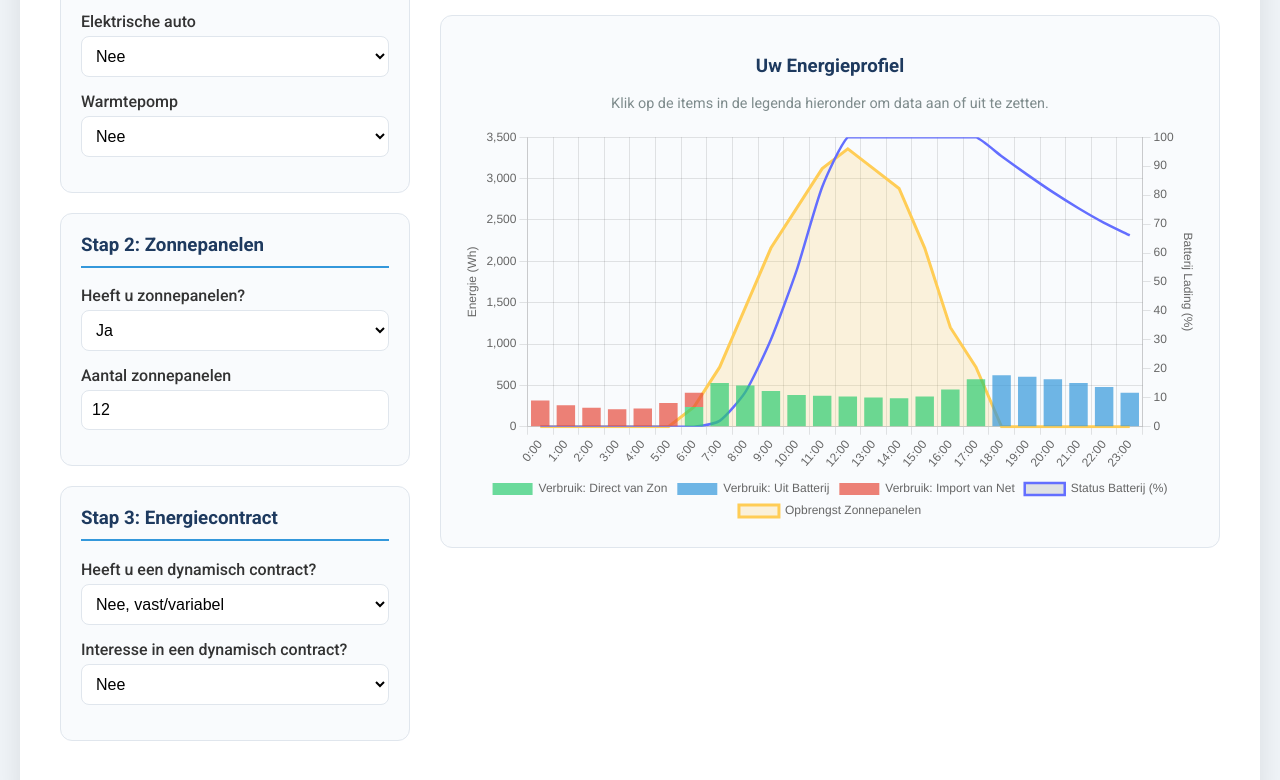
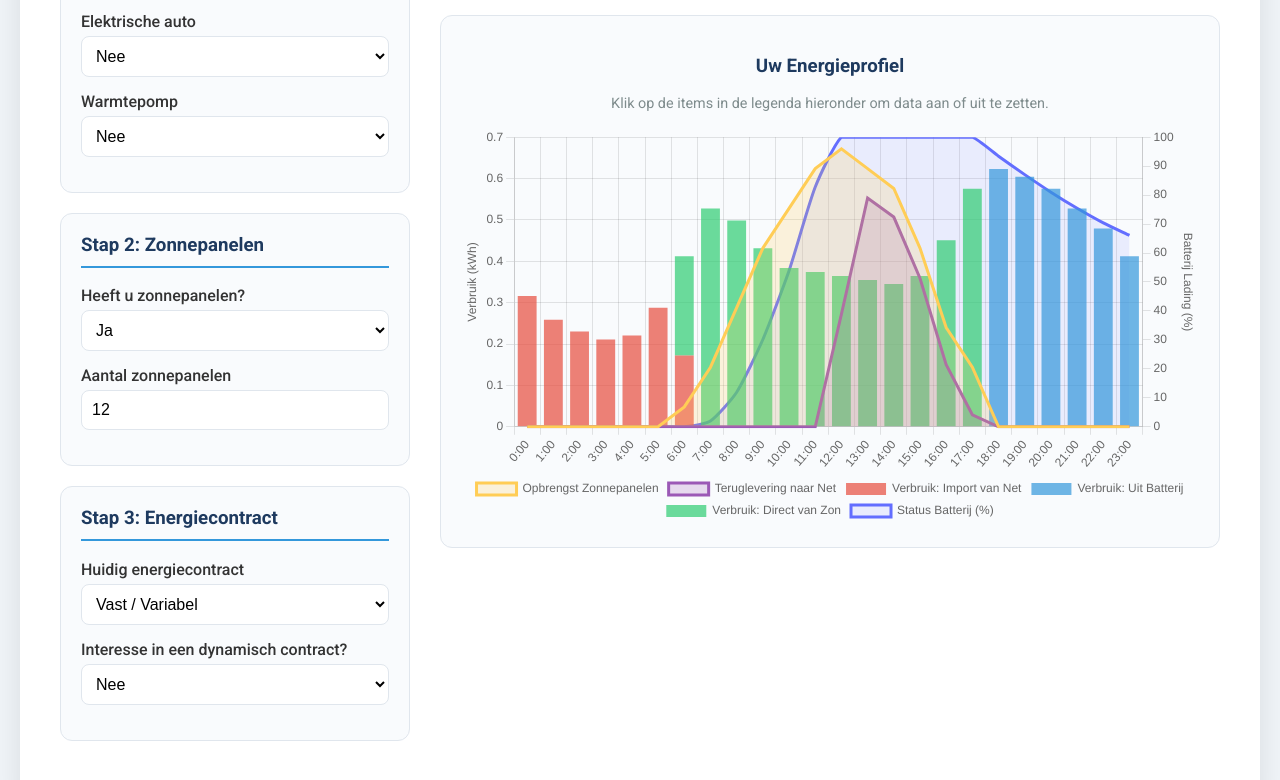
Before and after one commit to ykintel2025-collab/Battcalculator2.0, a plain HTML site: page index.html in a window 1280 px wide. Shown: the part 283-1063 px from the top of the page. Drawn offline with nearby package versions, Linux system fonts and the light colour scheme.

Commit message:
Update index.html

```diff
--- a/index.html
+++ b/index.html
@@ -3,7 +3,7 @@
 <head>
     <meta charset="UTF-8">
     <meta name="viewport" content="width=device-width, initial-scale=1.0">
-    <title>Thuisbatterij Calculator v4.0 | Exclupower</title>
+    <title>Thuisbatterij Calculator v4.1 | Exclupower</title>
     <link href="https://fonts.googleapis.com/css2?family=Roboto:wght@400;500;700&display=swap" rel="stylesheet">
     <style>
         body { font-family: 'Roboto', sans-serif; background-color: #f0f4f8; color: #333; margin: 0; padding: 20px; display: flex; justify-content: center; align-items: flex-start; min-height: 100vh; box-sizing: border-box; }
@@ -30,7 +30,7 @@
 </head>
 <body>
     <div class="container">
-        <h1>Thuisbatterij Advies Wizard v4.0</h1>
+        <h1>Thuisbatterij Advies Wizard v4.1</h1>
         <div class="main-grid">
             <div class="settings-panel">
                 <div class="setting-step">
@@ -76,8 +76,8 @@
                 <div class="setting-step">
                     <h3>Stap 3: Energiecontract</h3>
                     <div class="setting-row">
-                        <label for="contractType">Heeft u een dynamisch contract?</label>
-                        <select id="contractType"><option value="vast">Nee, vast/variabel</option><option value="dynamisch">Ja</option></select>
+                        <label for="contractType">Huidig energiecontract</label>
+                        <select id="contractType"><option value="vast">Vast / Variabel</option><option value="dynamisch">Dynamisch</option></select>
                     </div>
                     <div id="interesse-dynamisch-container" class="setting-row">
                         <label for="interesseDynamisch">Interesse in een dynamisch contract?</label>
@@ -170,7 +170,8 @@
                 aantalPanelen = interesseZonnepanelen ? parseInt(document.getElementById('woningtype').value) : 0;
             }
             return {
-                heeftZonnepanelen, interesseZonnepanelen,
+                heeftZonnepanelenOrigineel: heeftZonnepanelen,
+                interesseZonnepanelen: interesseZonnepanelen,
                 basisVerbruikKwh: parseInt(document.getElementById('verbruikSelect').value),
                 evVerbruikKwh: parseInt(document.getElementById('evSelect').value),
                 evLaadtijd: document.getElementById('evLaadtijd').value,
@@ -183,10 +184,10 @@
 
         function manageVisibility(state) {
             document.getElementById('ev-laadtijd-container').classList.toggle('hidden', state.evVerbruikKwh === 0);
-            document.getElementById('zonnepanelen-huidig-details').classList.toggle('hidden', !state.heeftZonnepanelen);
-            document.getElementById('zonnepanelen-interesse-container').classList.toggle('hidden', state.heeftZonnepanelen);
-            document.getElementById('woningtype-container').classList.toggle('hidden', state.heeftZonnepanelen || !state.interesseZonnepanelen);
-            document.getElementById('lead-gen-card').classList.toggle('hidden', state.heeftZonnepanelen || !state.interesseZonnepanelen);
+            document.getElementById('zonnepanelen-huidig-details').classList.toggle('hidden', !state.heeftZonnepanelenOrigineel);
+            document.getElementById('zonnepanelen-interesse-container').classList.toggle('hidden', state.heeftZonnepanelenOrigineel);
+            document.getElementById('woningtype-container').classList.toggle('hidden', state.heeftZonnepanelenOrigineel || !state.interesseZonnepanelen);
+            document.getElementById('lead-gen-card').classList.toggle('hidden', state.heeftZonnepanelenOrigineel || !state.interesseZonnepanelen);
             document.getElementById('interesse-dynamisch-container').classList.toggle('hidden', state.contractType === 'dynamisch');
             document.getElementById('savings-card').classList.toggle('hidden', state.contractType === 'dynamisch' || !state.interesseDynamisch);
         }
@@ -256,6 +257,15 @@
             const bruikbareCapaciteit = batterijCapaciteit * 0.95;
             const result = { importData:[], exportData:[], battLaadData:[], battOntlaadData:[], directVerbruikData:[], socData:[] };
 
+            // NIEUWE "SMART DISCHARGE" LOGICA
+            // 1. Bereken de totale energievraag als de zon niet schijnt
+            let nachtelijkTotaalVerbruik = 0;
+            for(let i=0; i < 24; i++){
+                if(opbrengstData[i] < verbruikData[i]){
+                    nachtelijkTotaalVerbruik += verbruikData[i] - opbrengstData[i];
+                }
+            }
+
             for (let i = 0; i < 24; i++) {
                 let verbruik = verbruikData[i], opbrengst = opbrengstData[i];
                 let importVanNet = 0, exportNaarNet = 0, ladingNaarBatterij = 0, ontladingUitBatterij = 0;
@@ -277,6 +287,13 @@
                     const kanOntladen = batterijLading;
                     let ontladen = true;
                     if(contractType === 'dynamisch' && DYNAMISCHE_PRIJZEN[i] < 0.25) ontladen = false;
+
+                    // Smart Discharge: kijk of we de batterij moeten sparen voor later
+                    const resterendNachtVerbruik = verbruikData.slice(i+1).reduce((sum, v, j) => sum + (opbrengstData[i+1+j] < v ? v - opbrengstData[i+1+j] : 0), 0);
+                    if (batterijLading - verbruik < resterendNachtVerbruik) {
+                       // Spaar de batterij, ontlaad niet (of minder)
+                    }
+
                     if(ontladen) ontladingUitBatterij = Math.min(verbruik, kanOntladen, MAX_RATE_KW);
                     batterijLading -= ontladingUitBatterij; verbruik -= ontladingUitBatterij;
                 }
@@ -297,18 +314,21 @@
             const ctx = document.getElementById('scenarioChartCanvas')?.getContext('2d');
             if (!ctx) return;
 
-            const dataMultiplier = 1000;
+            const dataMultiplier = 1; // Wh is niet nodig met dubbele as
             if (scenarioChart) scenarioChart.destroy();
             scenarioChart = new Chart(ctx, {
                 type: 'bar',
                 data: {
                     labels: Array.from({length: 24}, (_, i) => `${i}:00`),
                     datasets: [
-                        { type: 'line', label: 'Opbrengst Zonnepanelen', data: calcs.geschaaldeOpbrengst.map(d=>d*dataMultiplier), borderColor: 'rgba(255, 205, 86, 1)', backgroundColor: 'rgba(255, 205, 86, 0.2)', fill: true, pointRadius: 0, order: 1, yAxisID: 'y' },
-                        { label: 'Verbruik: Direct van Zon', data: sim.directVerbruikData.map(d=>d*dataMultiplier), backgroundColor: 'rgba(46, 204, 113, 0.7)', stack: 'verbruik', yAxisID: 'y' },
-                        { label: 'Verbruik: Uit Batterij', data: sim.battOntlaadData.map(d=>d*dataMultiplier), backgroundColor: 'rgba(52, 152, 219, 0.7)', stack: 'verbruik', yAxisID: 'y' },
-                        { label: 'Verbruik: Import van Net', data: sim.importData.map(d=>d*dataMultiplier), backgroundColor: 'rgba(231, 76, 60, 0.7)', stack: 'verbruik', yAxisID: 'y' },
-                        { type: 'line', label: 'Status Batterij (%)', data: sim.socData, borderColor: 'rgba(99, 110, 255, 1)', yAxisID: 'ySoC', borderWidth: 2.5, pointRadius: 0, tension: 0.2, fill: false },
+                        { label: 'Verbruik: Import van Net', data: sim.importData, backgroundColor: 'rgba(231, 76, 60, 0.7)', stack: 'verbruik', yAxisID: 'yConsumption' },
+                        { label: 'Verbruik: Uit Batterij', data: sim.battOntlaadData, backgroundColor: 'rgba(52, 152, 219, 0.7)', stack: 'verbruik', yAxisID: 'yConsumption' },
+                        { label: 'Verbruik: Direct van Zon', data: sim.directVerbruikData, backgroundColor: 'rgba(46, 204, 113, 0.7)', stack: 'verbruik', yAxisID: 'yConsumption' },
+
+                        { type: 'line', label: 'Opbrengst Zonnepanelen', data: calcs.geschaaldeOpbrengst, borderColor: 'rgba(255, 205, 86, 1)', backgroundColor: 'rgba(255, 205, 86, 0.2)', fill: true, pointRadius: 0, order: -2, yAxisID: 'yProduction' },
+                        { type: 'line', label: 'Teruglevering naar Net', data: sim.exportData, borderColor: 'rgba(155, 89, 182, 1)', backgroundColor: 'rgba(155, 89, 182, 0.2)', fill: true, pointRadius: 0, order: -1, yAxisID: 'yProduction' },
+
+                        { type: 'line', label: 'Status Batterij (%)', data: sim.socData, borderColor: 'rgba(99, 110, 255, 1)', yAxisID: 'ySoC', borderWidth: 3, pointRadius: 0, tension: 0.2, fill: true, backgroundColor: 'rgba(99, 110, 255, 0.1)' },
                     ]
                 },
                 options: {
@@ -323,7 +343,7 @@
                                 if (context.dataset.yAxisID === 'ySoC') {
                                     label += Math.round(context.raw) + '%';
                                 } else {
-                                    label += Math.round(context.raw) + ' Wh';
+                                    label += context.raw.toFixed(2) + ' kWh';
                                 }
                                 return label;
                             }
@@ -331,7 +351,15 @@
                     },
                     scales: {
                         x: { stacked: true },
-                        y: { stacked: true, title: { display: true, text: 'Energie (Wh)' } },
+                        yConsumption: {
+                            stacked: true,
+                            position: 'left',
+                            title: { display: true, text: 'Verbruik (kWh)' }
+                        },
+                        yProduction: {
+                            position: 'left',
+                             display: false, // We tonen de schaal niet om het rustig te houden, maar hij is er wel
+                        },
                         ySoC: { type: 'linear', position: 'right', min: 0, max: 100, title: { display: true, text: 'Batterij Lading (%)' }, grid: { drawOnChartArea: false } }
                     }
                 }
```
